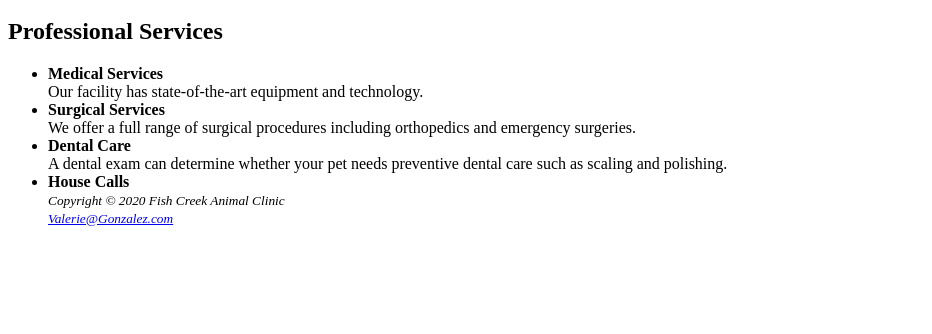
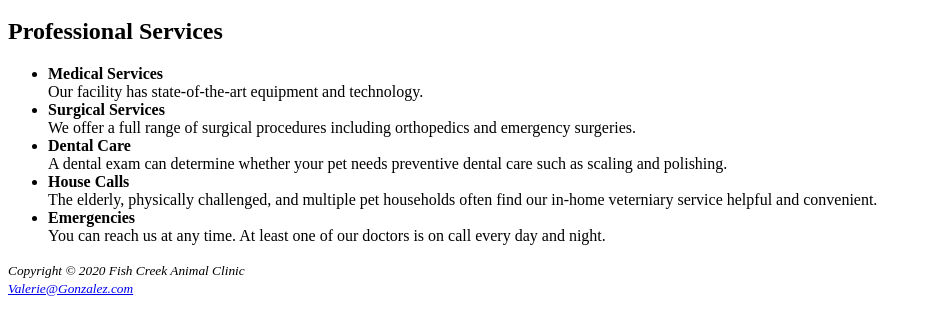
Before and after one commit to vglezman/Fish-Creek, a plain HTML site: page services.html in a window 1280 px wide. Shown: the part 100-434 px from the top of the page, without its empty margins (0-932 px from the left). Drawn offline with Linux system fonts and the light colour scheme.

Commit message:
Update services.html

```diff
--- a/services.html
+++ b/services.html
@@ -26,9 +26,12 @@ We offer a full range of surgical procedures including orthopedics and emergency
 <li><strong>Dental Care</strong><br>
 A dental exam can determine whether your pet needs preventive dental care such as scaling and polishing.</li>
 <li><strong>House Calls</strong><br>
-
-
-
+The elderly, physically challenged, and multiple pet households often find our in-home veterniary service helpful and convenient.</li>
+<li><strong>Emergencies</strong><br>
+You can reach us at any time. At least one of our doctors is on call every day and night.</li>
+</ul>
+</main>
+<footer>
 <small><i>Copyright &copy; 2020 Fish Creek Animal Clinic<br>
 <a href="mailto:Valerie@Gonzalez.com">Valerie@Gonzalez.com</a>
 </i></small>
```
